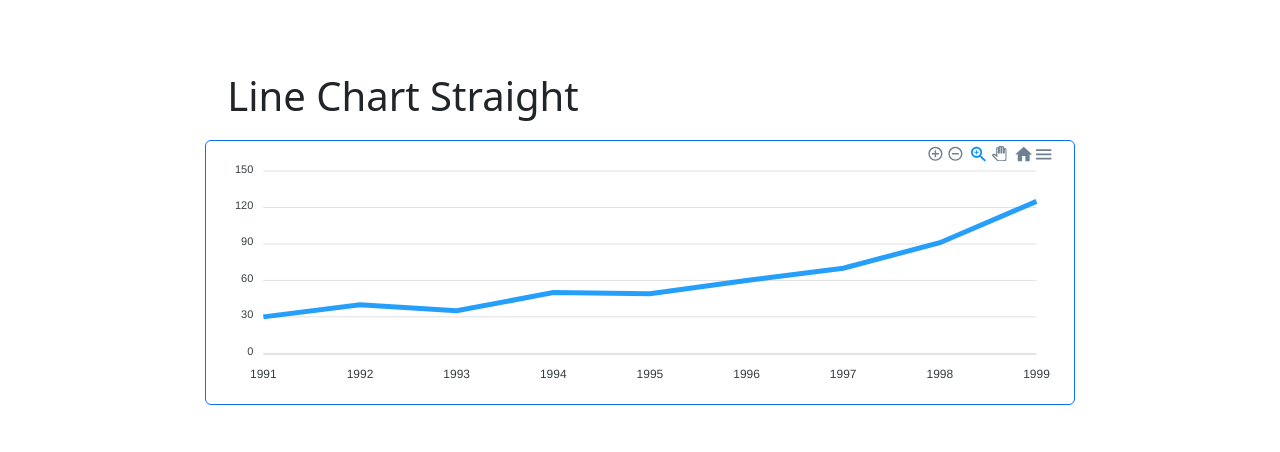
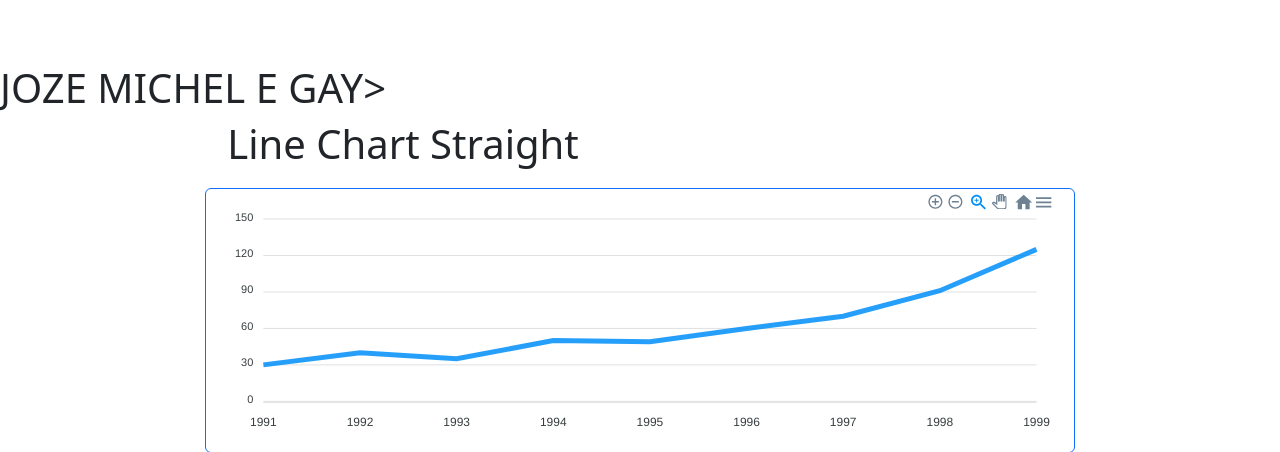
Before and after one commit to eurico3/refactored-guacamole, a Flask app: page / in a window 1280 px wide. Shown: the part 56-508 px from the top of the page. Run offline with Flask 2, Linux system fonts and the light colour scheme; some libraries are stand-ins or nearby versions.

Commit message:
linecharts update

```diff
--- a/templates/linecharts.html
+++ b/templates/linecharts.html
@@ -2,7 +2,7 @@
 {% block conteudo %}
 
 <div id="main-content">
-    <h1 JOZE MICHEL E GAY></h1>
+    <h1> JOZE MICHEL E GAY></h1>
   <div class="row row-cols-3">
     <div class="col-2"></div>
       <div class="col-8">
```
